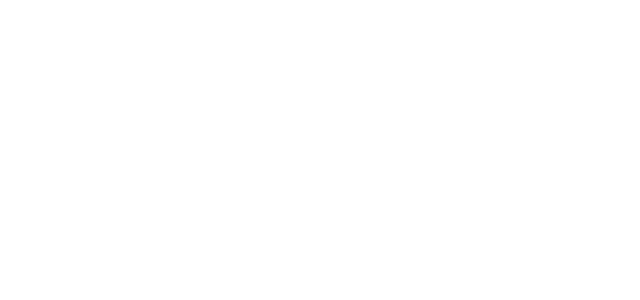
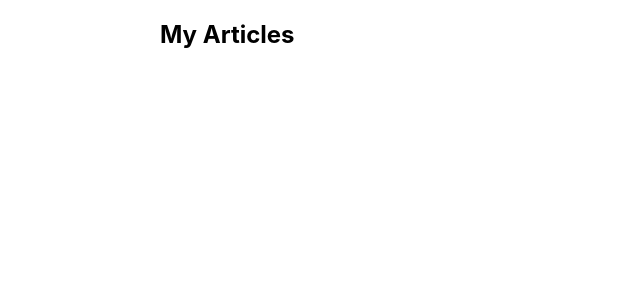
Before and after one commit to Ilie1985/react_router, a React (Create React App) app: page / in a window 1280 px wide. Shown: the top 300 px of the page, without its empty margins (0-640 px from the left). Built offline with nearby package versions, Linux system fonts and the light colour scheme.

Commit message:
appjs starter

```diff
--- a/src/App.js
+++ b/src/App.js
@@ -4,7 +4,9 @@
 function App() {
   return (
     <div className="App">
-
+     <nav>
+        <h1>My Articles</h1>
+      </nav>
     </div>
   );
 }
```
